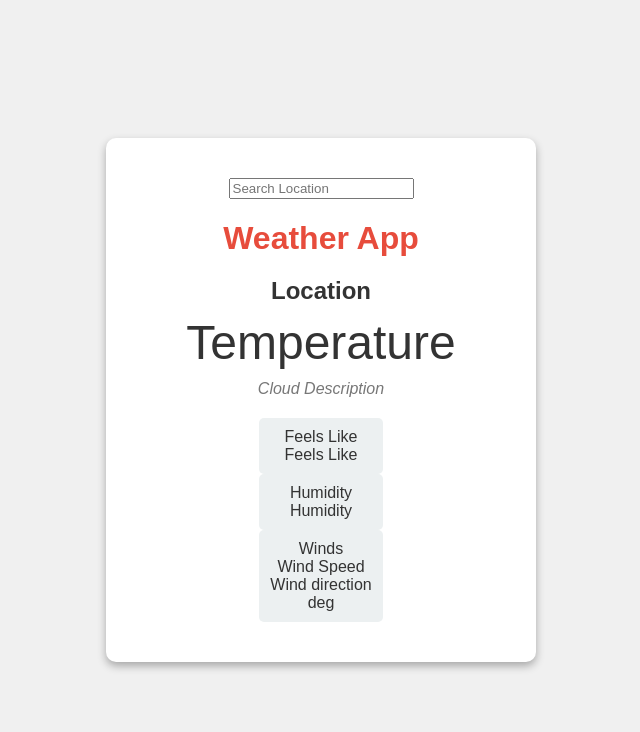
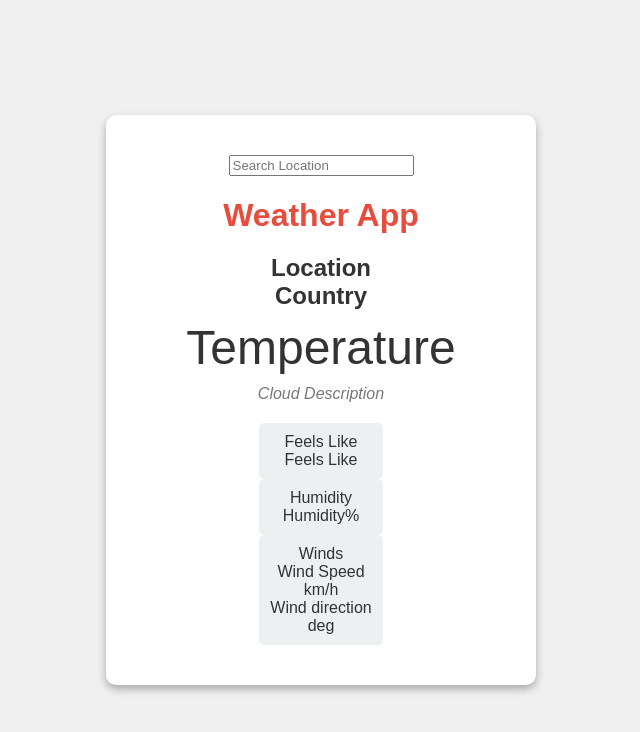
Before and after one commit to peterkessibu/react-weather-app, a React (Vite) app: page / in a window 1280 px wide. Shown: the top 732 px of the page, without its empty margins (359-999 px from the left). Built offline with nearby package versions, Linux system fonts and the light colour scheme.

Commit message:
Add country display and update units for humidity and wind speed

```diff
--- a/src/App.tsx
+++ b/src/App.tsx
@@ -36,6 +36,9 @@ function App() {
         <div className="location">
           {weatherData ? weatherData.name : "Location"}
         </div>{" "}
+        <div className="location">
+          {weatherData ? weatherData.sys.country : "Country"}
+        </div>{" "}
         {/* Display location */}
         <div className="temp">
           {weatherData ? weatherData.main.temp : "Temperature"}
@@ -59,14 +62,14 @@ function App() {
         <div className="humidity">
           <div>Humidity</div>
           <span>
-            {weatherData ? weatherData.main.humidity : "Humidity"}
+            {weatherData ? weatherData.main.humidity : "Humidity"}%
           </span>{" "}
           {/* Display humidity */}
         </div>
         <div className="winds">
           <div>Winds</div>
           <div className="description">
-            <div>{weatherData ? weatherData.wind.speed : "Wind Speed"}</div>{" "}
+            <div>{weatherData ? weatherData.wind.speed : "Wind Speed"} km/h</div>{" "}
             <div>
               {weatherData ? weatherData.wind.deg : "Wind direction"} deg
             </div>{" "}
```
